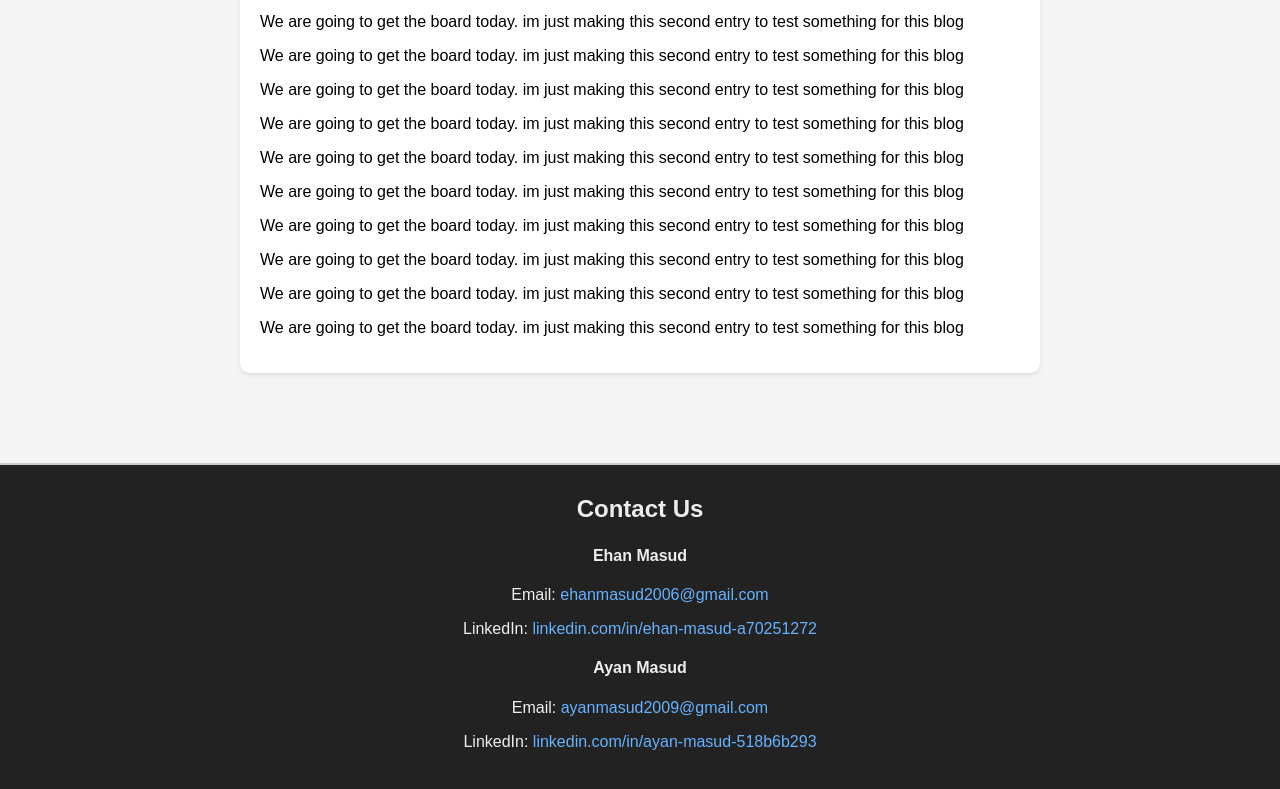
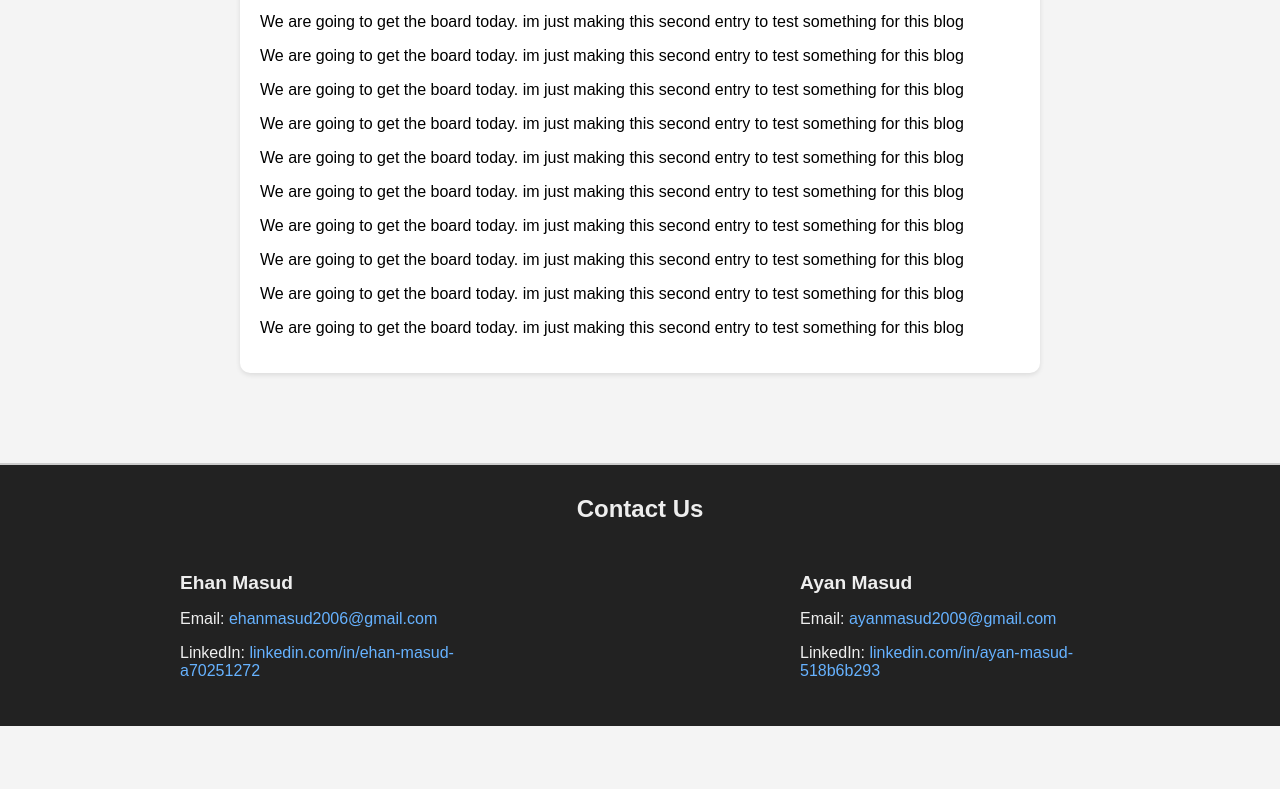
Before and after one commit to ayanmasud/CPU-Blog, a plain HTML site: page index.html in a window 1280 px wide. Shown: the part 626-1415 px from the top of the page. After the commit the page ends 1352 px from the top, so only its background shows below. Drawn offline with Linux system fonts and the light colour scheme.

Commit message:
contact section update css

```diff
--- a/styles.css
+++ b/styles.css
@@ -73,8 +73,21 @@ footer.info-section h3 {
   font-size: 1.5em;
 }
 
+footer.info-section .contact-container {
+  display: flex;
+  justify-content: space-around;
+  flex-wrap: wrap;
+  margin-top: 20px;
+}
+
 footer.info-section .contact {
-  margin: 20px 0;
+  width: 300px;
+  text-align: left;
+}
+
+footer.info-section .contact h4 {
+  margin-bottom: 10px;
+  font-size: 1.2em;
 }
 
 footer.info-section a {
```
